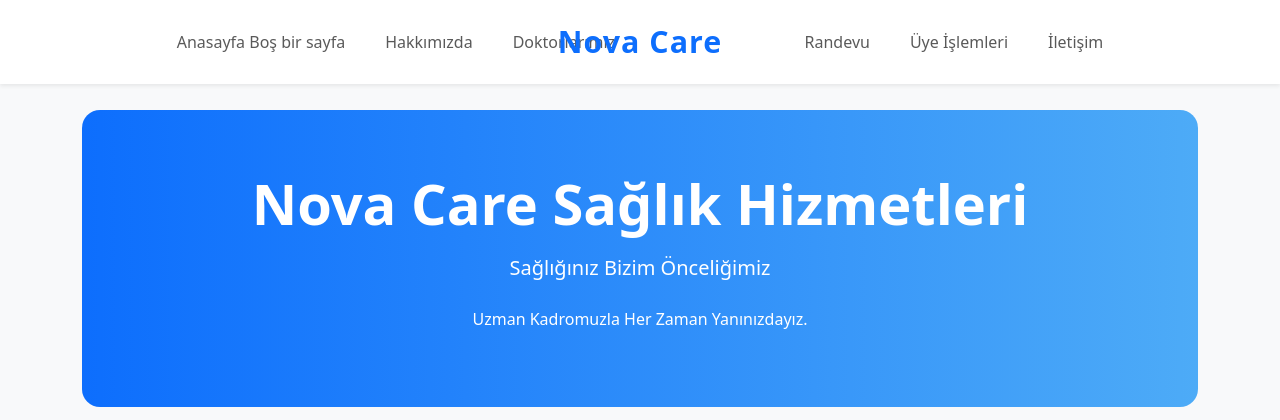
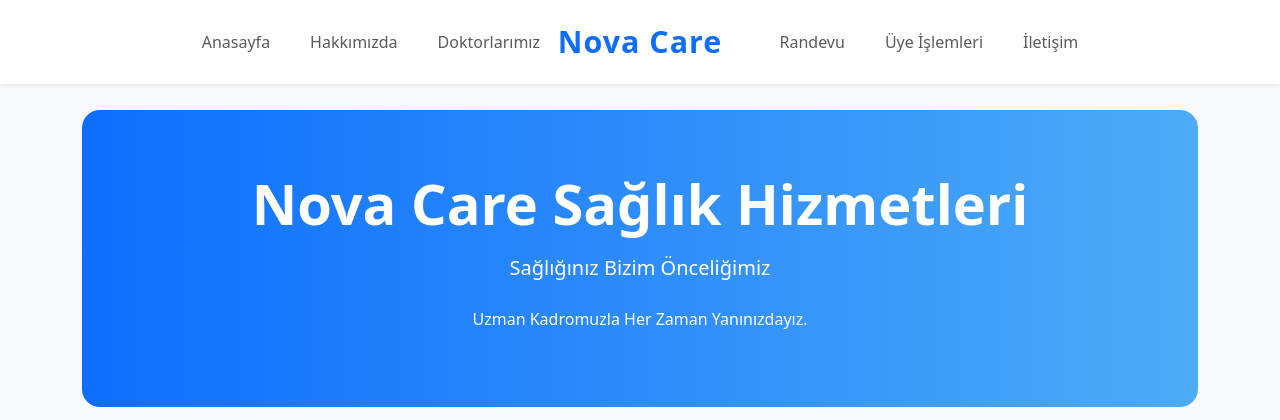
Before and after one commit to dilfuza13/HastaneOtomasyon, a PHP site: page / in a window 1280 px wide. Shown: the top 420 px of the page. Run offline with PHP 8.4, Linux system fonts and the light colour scheme; data that the repository does not hold is empty.

Commit message:
Son Güncel Hali

```diff
--- a/php/inc_header.php
+++ b/php/inc_header.php
@@ -47,7 +47,7 @@
     <div class="collapse navbar-collapse justify-content-between" id="mainNavbar">
 
       <ul class="navbar-nav mx-auto gap-4">
-        <li class="nav-item"><a class="nav-link" href="index.php">Anasayfa  Boş bir sayfa </a></li>
+        <li class="nav-item"><a class="nav-link" href="index.php">Anasayfa</a></li>
         <li class="nav-item"><a class="nav-link" href="uzmanliklar.php">Hakkımızda</a></li>
         <li class="nav-item"><a class="nav-link" href="doktorlar.php">Doktorlarımız</a></li>
       </ul>
--- a/php/çalıştığım.html
+++ b/php/çalıştığım.html
@@ -126,7 +126,7 @@
 ===================== -->
 <div class="container">
   <div class="hero text-center">
-    <h1 class="fw-bold">Sağlığınız Bizim Önceliğimiz</h1>
+    <h1 class="fw-bold">Sağlığınız Bizim Önceliğimiz hasta olmayın</h1>
     <p class="lead mt-3">Uzman doktor kadromuz ile yanınızdayız</p>
     <button class="btn btn-light btn-lg mt-3">Randevu Al</button>
   </div>
```
